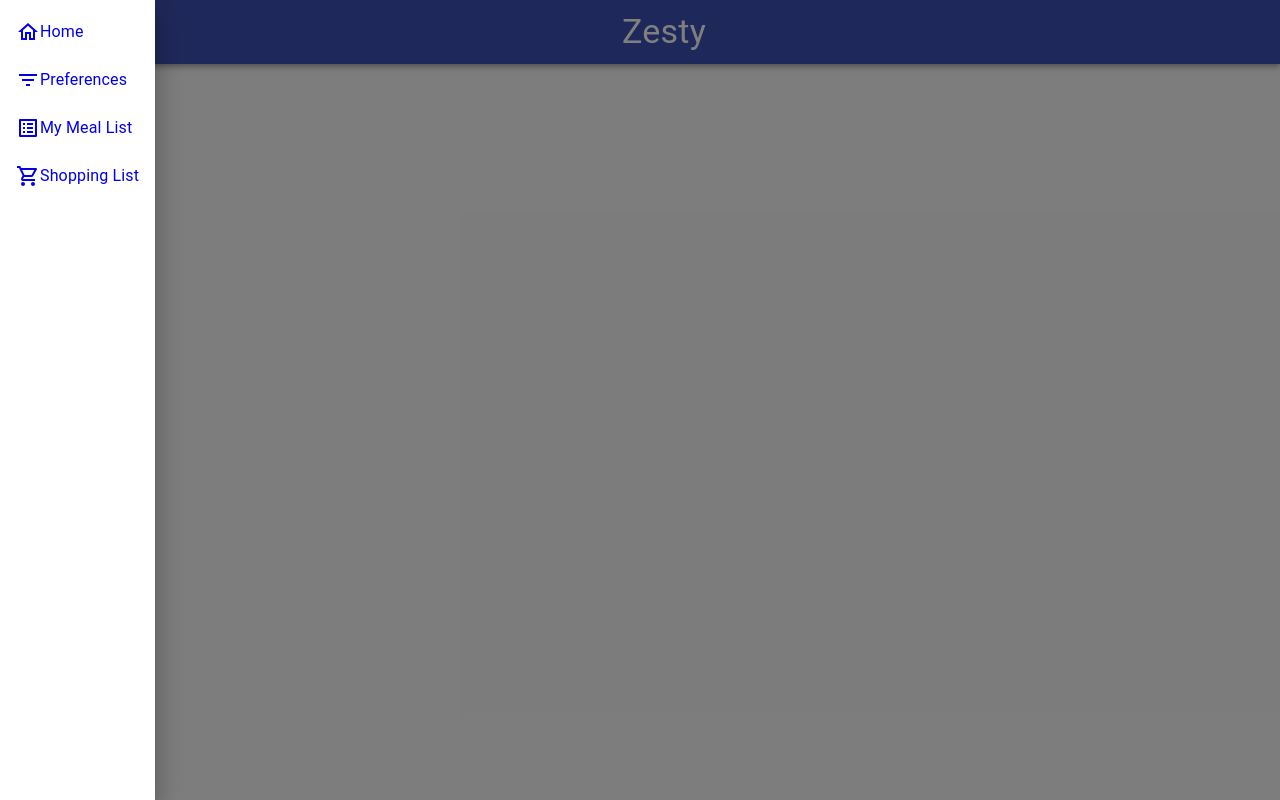
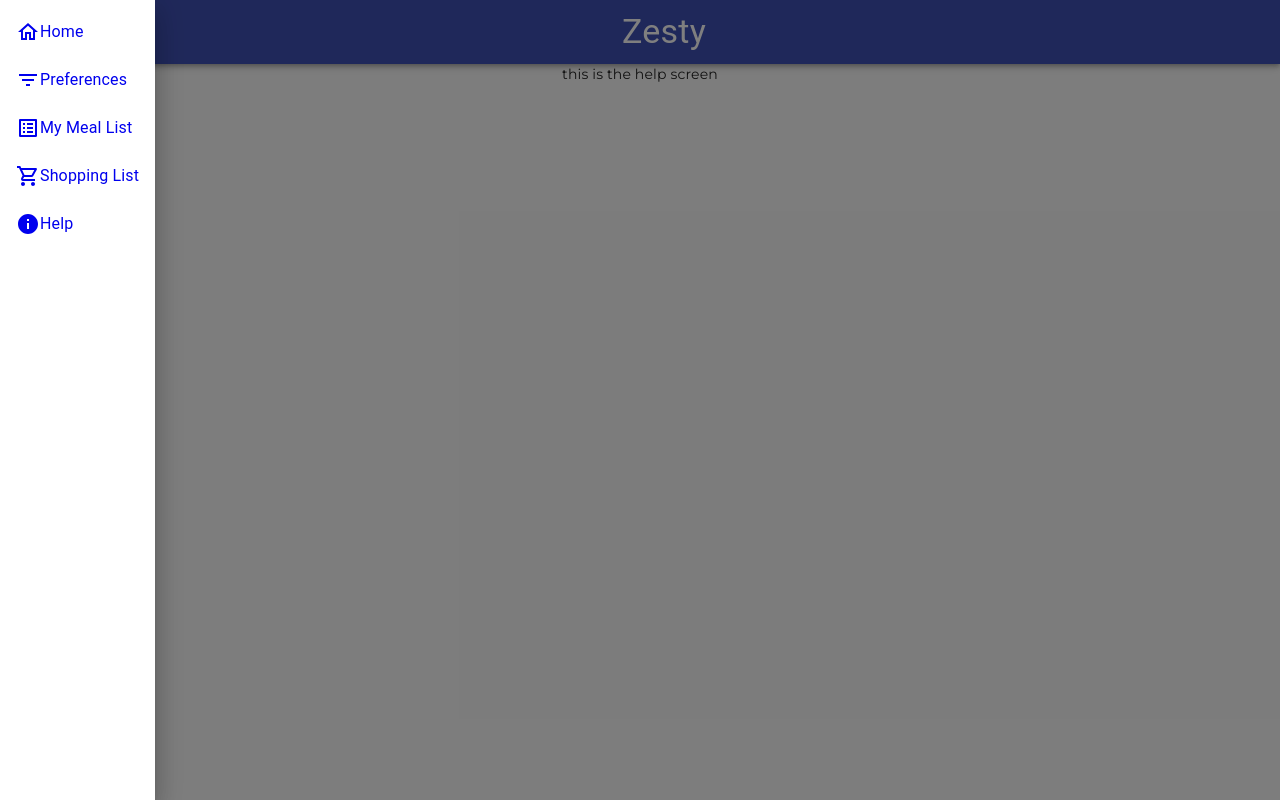
Before and after one commit to Co-Lab-You-Belong-in-Tech/zesty, a React (Create React App) app: page /help in a window 1280 px wide. Both pictures are taken after a click on the button 48 px from the left and 32 px from the top of the page. Built offline with nearby package versions, Linux system fonts and the light colour scheme.

Commit message:
created Help in pages folder and added path to App.js and implemented initial styling

```diff
--- a/src/App.js
+++ b/src/App.js
@@ -6,6 +6,7 @@ import MealList from "./Pages/MealList";
 import ShoppingList from "./Pages/ShoppingList";
 import Preferences from "./Pages/Preferences";
 import Meal from "./Pages/Meal";
+import Help from "./Pages/Help";
 import "./App.css";
 import { FavoriteContext } from "./Contexts/FavoriteContext";
 
@@ -27,6 +28,7 @@ function App() {
             />
             <Route path="/shopping-list" component={ShoppingList} />
             <Route path="/meal/:id" component={Meal} />
+            <Route path="/help" component={Help} />
           </FavoriteContext.Provider>
         </Switch>
       </Router>
--- a/src/Components/Drawer/Drawer.js
+++ b/src/Components/Drawer/Drawer.js
@@ -14,6 +14,7 @@ import HomeOutlinedIcon from "@mui/icons-material/HomeOutlined";
 import ListAltOutlined from "@mui/icons-material/ListAltOutlined";
 import FilterListOutlined from "@mui/icons-material/FilterListOutlined";
 import ShoppingCartOutlined from "@mui/icons-material/ShoppingCartOutlined";
+import Info from "@mui/icons-material/Info";
 import { Link } from "react-router-dom";
 
 const useStyles = makeStyles(() => ({
@@ -72,6 +73,15 @@ function DrawerComponent() {
               </Link>
             </ListItemText>
           </ListItem>
+          <ListItem onClick={() => setOpenDrawer(false)}>
+            <ListItemText>
+              <Link to="/help">
+                <Box display="flex" alignItems="center">
+                  <Info /> <Typography>Help</Typography>
+                </Box>
+              </Link>
+            </ListItemText>
+          </ListItem>
         </List>
       </Drawer>
       <IconButton onClick={() => setOpenDrawer(!openDrawer)}>
--- a/src/Components/NavBar/NavBar.js
+++ b/src/Components/NavBar/NavBar.js
@@ -57,8 +57,11 @@ function NavBar() {
               <Link to="/my-meal-list" className={classes.link}>
                 My Meal List
               </Link>
-              <Link to="/grocery-list" className={classes.link}>
+              <Link to="/shopping-list" className={classes.link}>
                 Shopping List
+              </Link>
+              <Link to="/help" className={classes.link}>
+                Help
               </Link>
             </div>
           )}
--- /dev/null
+++ b/src/Pages/Help.js
@@ -0,0 +1,7 @@
+import React from "react";
+
+function Help() {
+  return <div className="home">this is the help screen</div>;
+}
+
+export default Help;
```
